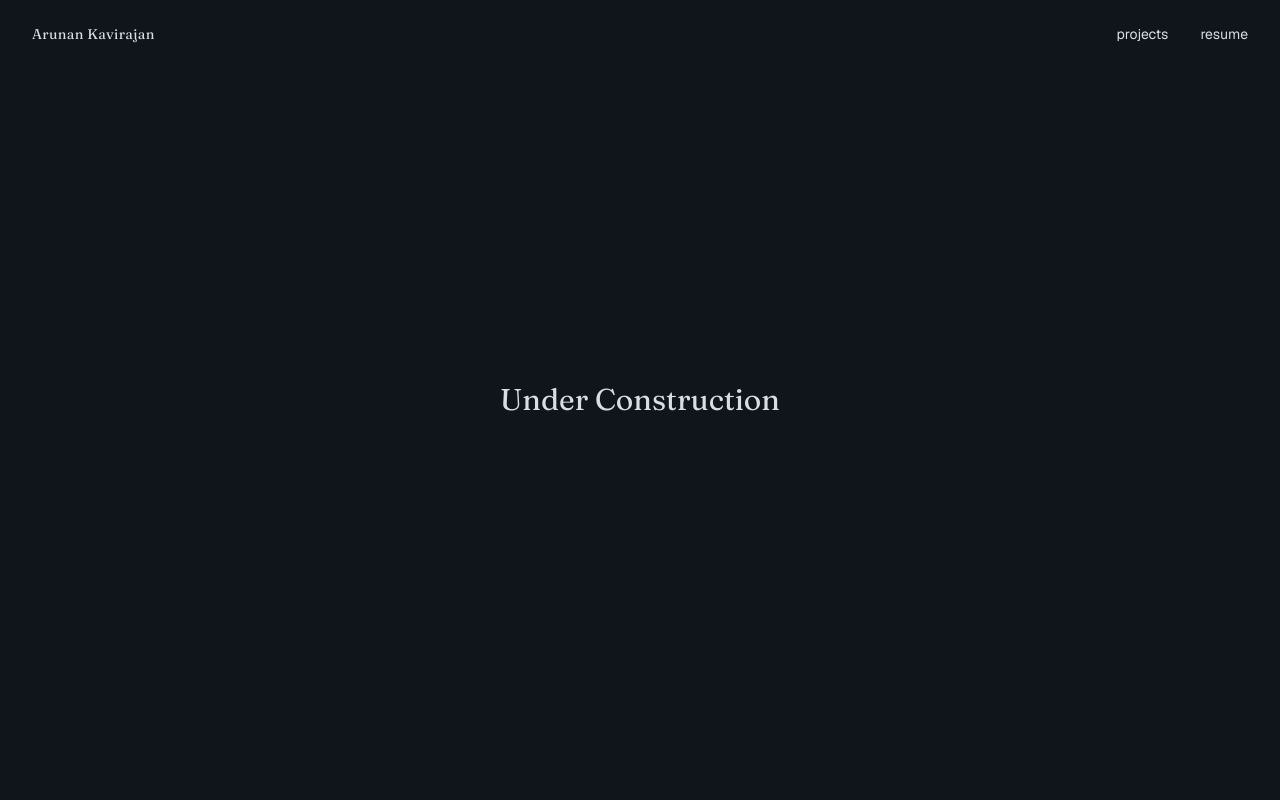
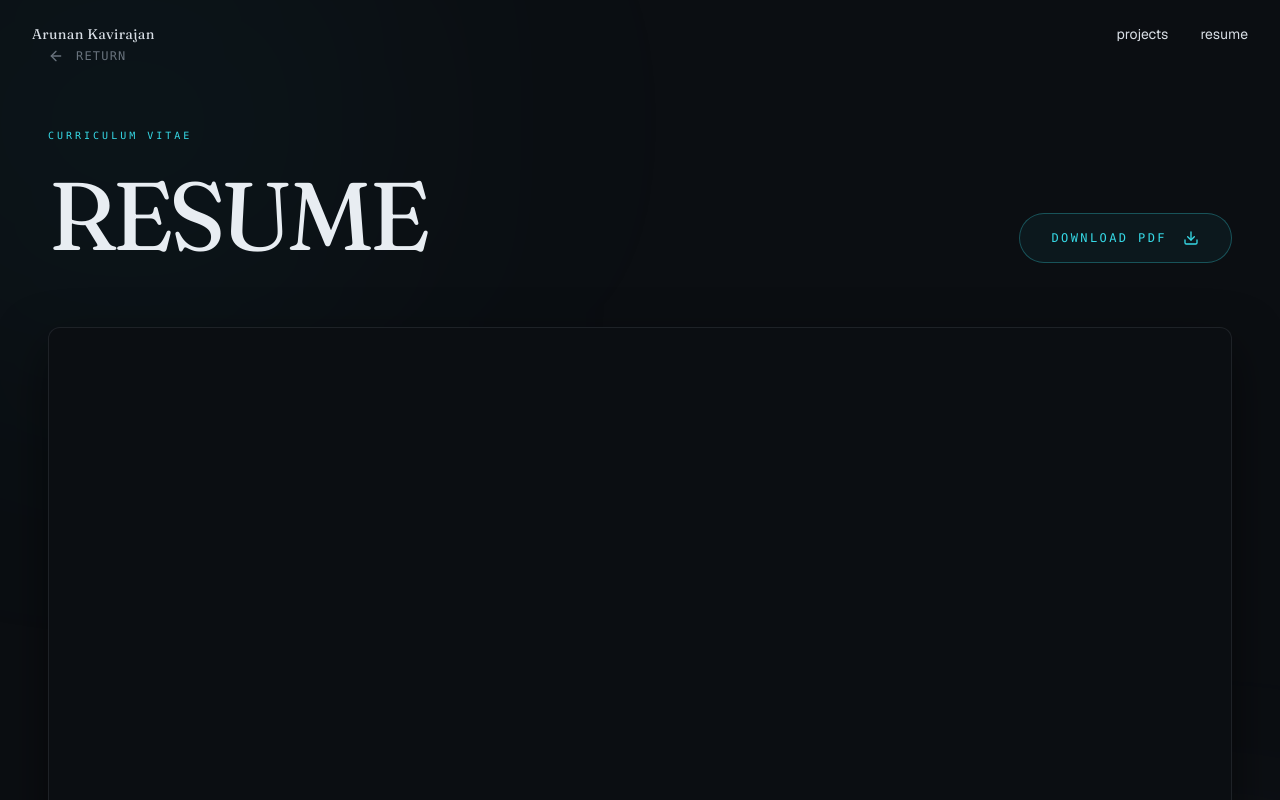
Before and after one commit to Arunan-Kavirajan/Portfolio, a Next.js app: page /resume in a window 1280 px wide. Shown: the top 800 px of the page. Built offline with nearby package versions, Linux system fonts and the light colour scheme.

Commit message:
Update Resume page with an elegant inline PDF viewer and download button

```diff
--- a/app/resume/page.tsx
+++ b/app/resume/page.tsx
@@ -1,7 +1,70 @@
-export default function PlaceholderPage() {
+"use client";
+
+import { motion } from "framer-motion";
+import Link from "next/link";
+
+export default function ResumePage() {
   return (
-    <main className="min-h-screen flex items-center justify-center p-8">
-      <h1 className="font-serif text-3xl text-ink">Under Construction</h1>
+    <main className="min-h-screen bg-[#0B0E12] text-[#E8EDF2] selection:bg-[#36D9E6]/30 flex flex-col relative overflow-hidden">
+
+      {/* Background atmospheric glows */}
+      <div className="absolute top-[-10%] left-[-10%] w-[40%] h-[40%] rounded-full bg-[#36D9E6]/5 blur-[150px] pointer-events-none" />
+      <div className="absolute bottom-[-10%] right-[-10%] w-[30%] h-[40%] rounded-full bg-[#E8EDF2]/5 blur-[120px] pointer-events-none" />
+
+      {/* Navigation / Header */}
+      <nav className="w-full p-6 md:p-12 flex justify-between items-center z-50 relative">
+        <Link
+          href="/"
+          className="group flex items-center gap-3 text-[#69737D] hover:text-[#36D9E6] transition-colors"
+        >
+          <svg className="w-4 h-4 transition-transform group-hover:-translate-x-1" xmlns="http://www.w3.org/2000/svg" viewBox="0 0 24 24" fill="none" stroke="currentColor" strokeWidth="2" strokeLinecap="round" strokeLinejoin="round"><path d="m12 19-7-7 7-7"/><path d="M19 12H5"/></svg>
+          <span className="font-mono text-xs tracking-widest uppercase">Return</span>
+        </Link>
+      </nav>
+
+      <div className="flex-1 flex flex-col items-center justify-start px-6 pb-24 md:px-12 w-full max-w-[1400px] mx-auto z-10">
+
+        {/* Title Section */}
+        <div className="w-full flex flex-col md:flex-row md:items-end justify-between gap-8 mb-16 mt-4">
+          <motion.div
+            initial={{ opacity: 0, y: 20 }}
+            animate={{ opacity: 1, y: 0 }}
+            transition={{ duration: 0.8, ease: "easeOut" }}
+            className="flex flex-col"
+          >
+            <div className="font-mono text-[10px] text-[#36D9E6] tracking-[0.3em] uppercase mb-6">Curriculum Vitae</div>
+            <h1 className="font-serif text-5xl md:text-7xl lg:text-8xl tracking-tighter text-[#E8EDF2]">
+              RESUME
+            </h1>
+          </motion.div>
+
+          <motion.a
+            initial={{ opacity: 0, y: 20 }}
+            animate={{ opacity: 1, y: 0 }}
+            transition={{ duration: 0.8, ease: "easeOut", delay: 0.2 }}
+            href="/resume.pdf"
+            download="Arunan_Kavirajan_Resume.pdf"
+            className="group flex items-center gap-4 border border-[#36D9E6]/30 bg-[#36D9E6]/5 hover:bg-[#36D9E6]/10 px-8 py-4 rounded-full transition-all duration-300"
+          >
+            <span className="font-mono text-xs tracking-[0.2em] text-[#36D9E6] uppercase">Download PDF</span>
+            <svg className="w-4 h-4 text-[#36D9E6] group-hover:translate-y-0.5 transition-transform" xmlns="http://www.w3.org/2000/svg" viewBox="0 0 24 24" fill="none" stroke="currentColor" strokeWidth="2" strokeLinecap="round" strokeLinejoin="round"><path d="M21 15v4a2 2 0 0 1-2 2H5a2 2 0 0 1-2-2v-4"/><polyline points="7 10 12 15 17 10"/><line x1="12" x2="12" y1="15" y2="3"/></svg>
+          </motion.a>
+        </div>
+
+        {/* PDF Viewer */}
+        <motion.div
+          initial={{ opacity: 0, y: 40 }}
+          animate={{ opacity: 1, y: 0 }}
+          transition={{ duration: 1, ease: "easeOut", delay: 0.4 }}
+          className="w-full h-[75vh] md:h-[800px] relative rounded-xl overflow-hidden border border-[#69737D]/20 shadow-[0_20px_50px_rgba(0,0,0,0.5)] bg-[#0B0E12]"
+        >
+          <iframe
+            src="/resume.pdf#view=FitH"
+            className="w-full h-full relative z-10"
+            title="Arunan Kavirajan Resume"
+          />
+        </motion.div>
+      </div>
     </main>
   );
 }
```
Also changed, not shown: 1 other file (tests, documents, lock files or other folders).
